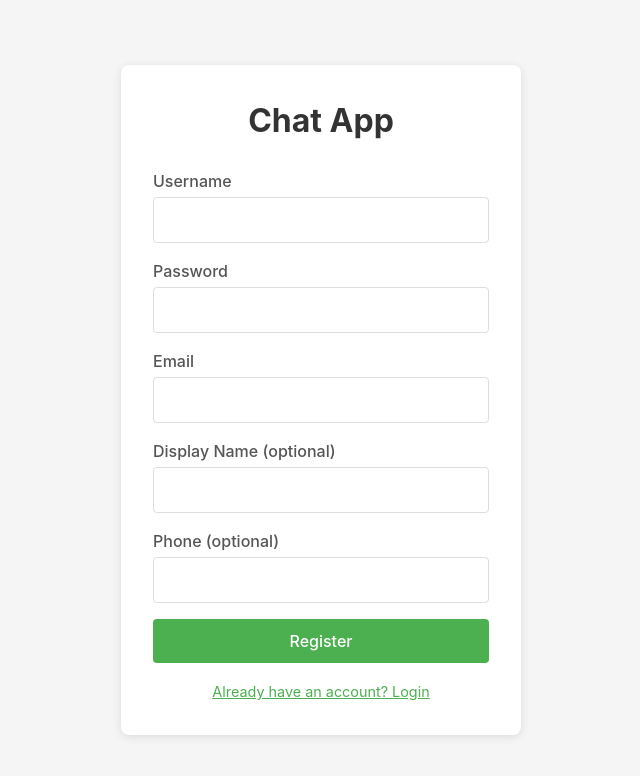
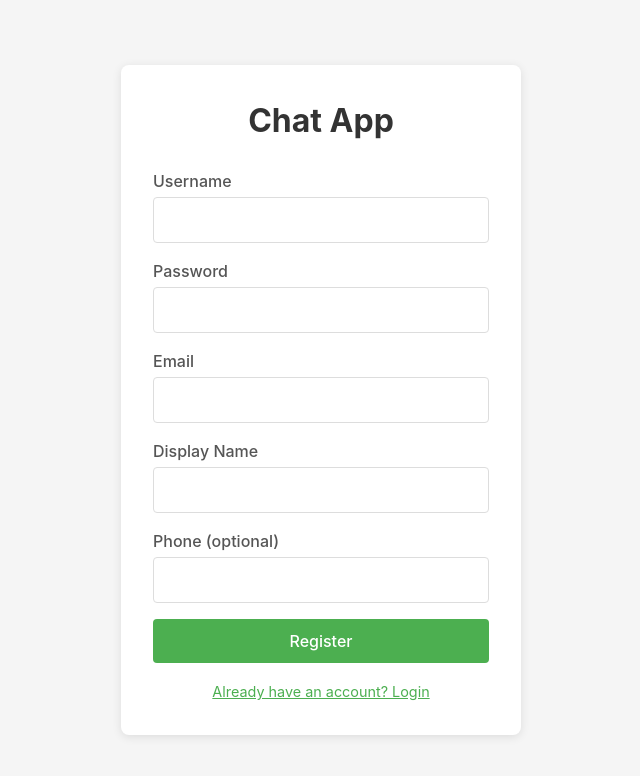
Before and after one commit to cena261/cena-messenger, a Vue app in the folder frontend/: page /login in a window 1280 px wide. Both pictures are taken after a click on the button "Need an account? Register". Shown: the top 776 px of the page, without its empty margins (319-959 px from the left). Built offline with nearby package versions, Linux system fonts and the light colour scheme; no server answers.

Commit message:
feat: make display name required for registration
Display name is now a mandatory field during user registration.
Removed "optional" label and added required attribute to the form field.

```diff
--- a/frontend/src/views/LoginView.vue
+++ b/frontend/src/views/LoginView.vue
@@ -42,11 +42,12 @@
         </div>
 
         <div v-if="isRegistering" class="form-group">
-          <label for="displayName">Display Name (optional)</label>
+          <label for="displayName">Display Name</label>
           <input
             id="displayName"
             v-model="displayName"
             type="text"
+            :required="isRegistering"
           />
         </div>
 
@@ -101,7 +102,7 @@ async function handleSubmit() {
         username.value,
         password.value,
         email.value,
-        displayName.value || null,
+        displayName.value,
         phone.value || null
       )
     } else {
```
